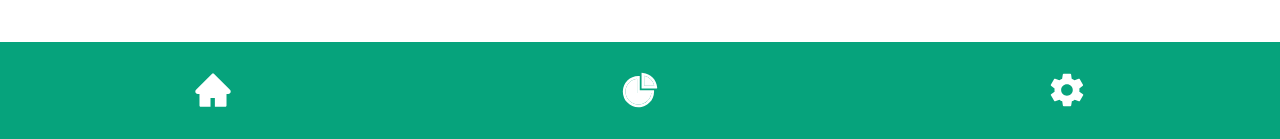
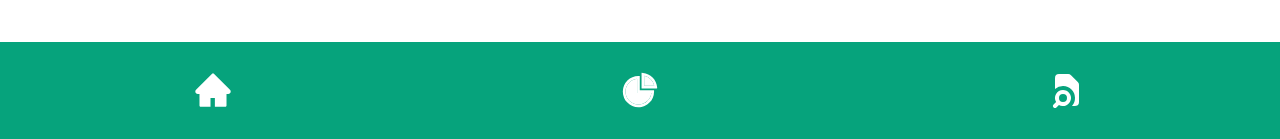
Before and after one commit to IgorNascimentoDEV/3nergize, a React (Vite) app in the folder 3nergizer/: page / in a window 1280 px wide. Shown: the part 658-797 px from the top of the page. Built offline with nearby package versions, Linux system fonts and the light colour scheme.

Commit message:
trocando icone da navbottombar

```diff
--- a/3nergizer/src/components/NavBottomBar/NavBottomBar.tsx
+++ b/3nergizer/src/components/NavBottomBar/NavBottomBar.tsx
@@ -7,7 +7,7 @@ import ItemBottomBar from "./ItemBottomBar";
 //Icons
 import { AiFillHome } from "react-icons/ai";
 import { AiTwotonePieChart } from "react-icons/ai"
-import { IoMdSettings } from "react-icons/io"
+import  {HiDocumentSearch} from "react-icons/hi"
 
 interface NavBottomBarProps { }
 
@@ -21,7 +21,7 @@ const NavBottomBar = ({ }: NavBottomBarProps) => {
       <AiTwotonePieChart size={40} color={'#fff'} />
         </ItemBottomBar>
       <ItemBottomBar>
-        <IoMdSettings size={40} color={'#fff'} />
+        <HiDocumentSearch size={40} color={'#fff'} />
       </ItemBottomBar>
     </S.StyledNavBottomBar>
   );
```
